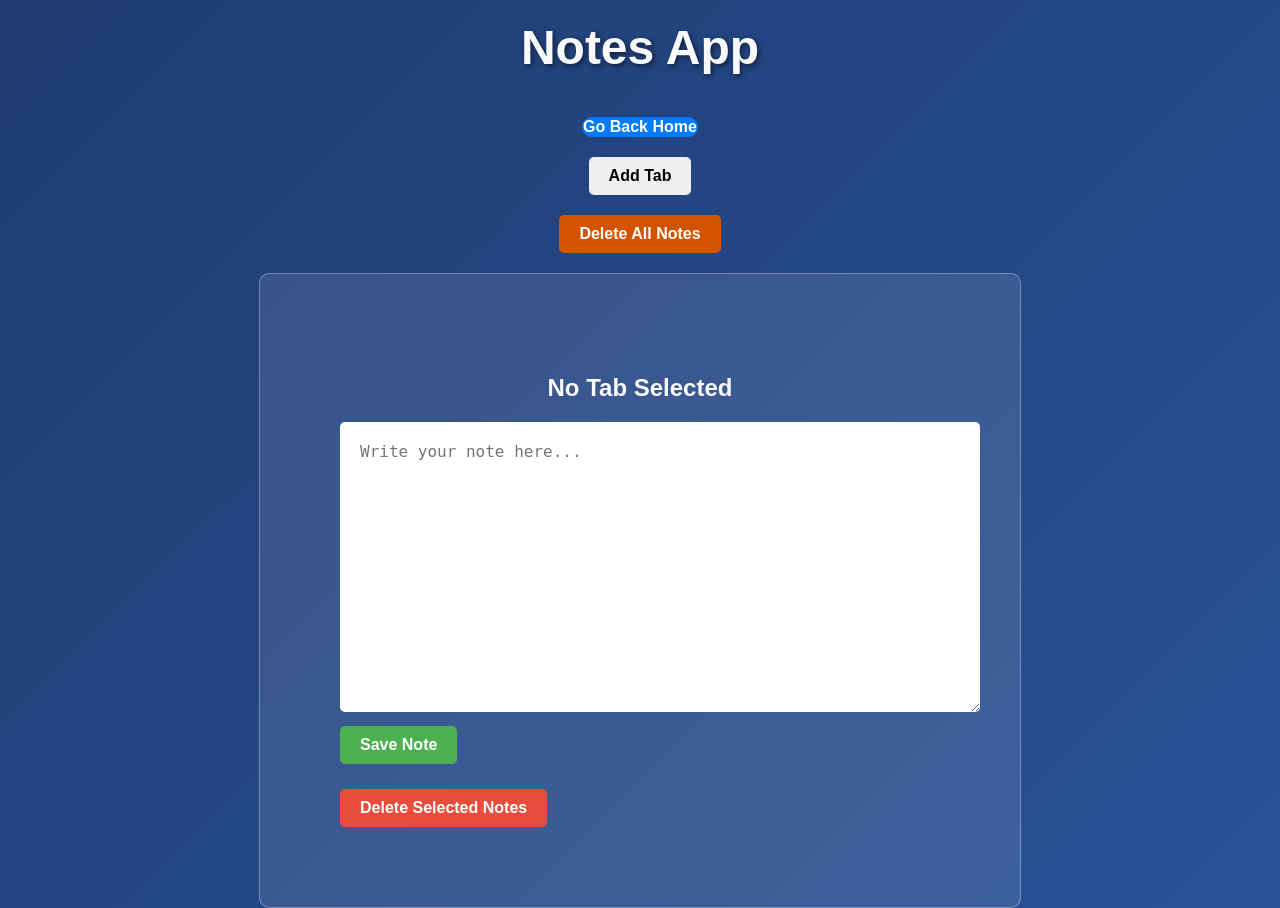
After one commit to moesaifan99/table_seats, a Flask app: page /notes in a window 1280 px wide. The commit adds this page. Run offline with Flask 3, Linux system fonts and the light colour scheme.

Commit message:
added new feature!

```diff
--- a/app.py
+++ b/app.py
@@ -168,6 +168,10 @@ def clear_updates():
 def tables():
     return render_template('tables.html')
 
+@app.route('/notes')
+def notes():
+    return render_template('notes.html')
+
 @app.route('/load_moes_guests', methods=['GET'])
 def load_moes_guests():
     try:
--- a/templates/index.html
+++ b/templates/index.html
@@ -101,6 +101,9 @@
         <button onclick="window.location.href='/tables'" style="padding: 10px 20px; background-color: #007bff; color: white; border: none; border-radius: 5px; cursor: pointer;">
             Go to Tables
         </button>
+        <button onclick="window.location.href='/notes'" style="padding: 10px 20px; background-color: #007bff; color: white; border: none; border-radius: 5px; cursor: pointer;">
+            Notes
+        </button>
     </div>
 
     <div class="flex-container">
--- /dev/null
+++ b/templates/notes.html
@@ -0,0 +1,282 @@
+<!DOCTYPE html>
+<html lang="en">
+<head>
+    <meta charset="UTF-8">
+    <meta name="viewport" content="width=device-width, initial-scale=1.0">
+    <title>Notes App</title>
+    <style>
+        body {
+            margin: 0;
+            padding: 0;
+            font-family: 'Arial', sans-serif;
+            background: linear-gradient(135deg, #1e3c72, #2a5298);
+            color: #fff;
+            display: flex;
+            flex-direction: column;
+            align-items: center;
+            justify-content: flex-start;
+            min-height: 100vh;
+        }
+
+        h1 {
+            font-size: 3rem;
+            margin-top: 20px;
+            color: #f8f9fa;
+            text-shadow: 2px 2px 5px rgba(0, 0, 0, 0.5);
+        }
+
+        .tabs-container {
+            margin-top: 10px;
+            display: flex;
+            gap: 10px;
+        }
+
+        .tab {
+            padding: 10px 20px;
+            background: rgba(255, 255, 255, 0.1);
+            border: 1px solid rgba(255, 255, 255, 0.3);
+            border-radius: 5px;
+            cursor: pointer;
+            transition: all 0.3s ease;
+        }
+
+        .tab.active {
+            background: #ff7e5f;
+            color: #fff;
+            border-color: #ff7e5f;
+        }
+
+        .notes-container {
+            margin-top: 20px;
+            width: 90%;
+            max-width: 600px;
+            background: rgba(255, 255, 255, 0.1);
+            padding: 80px;
+            border-radius: 10px;
+            border: 1px solid rgba(255, 255, 255, 0.3);
+        }
+
+        textarea {
+            width: 100%;
+            height: 250px;
+            padding: 20px;
+            font-size: 1rem;
+            border-radius: 5px;
+            border: none;
+            outline: none;
+        }
+
+
+        button {
+            margin-top: 10px;
+            padding: 10px 20px;
+            font-size: 1rem;
+            font-weight: bold;
+            border: none;
+            border-radius: 5px;
+            cursor: pointer;
+            transition: all 0.3s ease;
+        }
+
+        #save-note-btn {
+            background: #4caf50;
+            color: white;
+        }
+
+        #delete-notes-btn {
+            background: #e74c3c;
+            color: white;
+        }
+
+        #delete-all-btn {
+            background: #d35400;
+            color: white;
+            margin-top: 20px;
+        }
+
+        .note-item {
+            display: flex;
+            align-items: center;
+            margin: 10px 0;
+        }
+
+        .note-checkbox {
+            margin-right: 10px;
+            transform: scale(1.2);
+        }
+
+        .notes-list {
+            margin-top: 15px;
+            max-height: 200px;
+            overflow-y: auto;
+        }
+    </style>
+</head>
+<body>
+    <h1>Notes App</h1>
+    <button onclick="window.location.href='/'" style="padding: 1px 1px; background-color: #007bff; color: white; border: none; border-radius: 15px; cursor: pointer;">
+        Go Back Home
+    </button>
+    <div class="tabs-container" id="tabs-container"></div>
+    <button id="add-tab-btn">Add Tab</button>
+    <button id="delete-all-btn" onclick="deleteAllNotes()">Delete All Notes</button>
+    <div class="notes-container">
+        <h2 id="current-tab-name" style="text-align: center; color: #f8f9fa;">No Tab Selected</h2>
+        <textarea id="note-area" placeholder="Write your note here..."></textarea>
+        <button id="save-note-btn" onclick="saveNote()">Save Note</button>
+        <div class="notes-list" id="notes-container"></div>
+        <button id="delete-notes-btn" onclick="deleteSelectedNotes()">Delete Selected Notes</button>
+    </div>
+
+    <script>
+        let currentTab = null;
+        const tabPasswords = JSON.parse(localStorage.getItem('tabPasswords')) || {}; // Store tab passwords
+
+        function init() {
+            loadTabs();
+        }
+
+        function loadTabs() {
+            const tabsContainer = document.getElementById('tabs-container');
+            const tabs = JSON.parse(localStorage.getItem('tabs')) || [];
+            tabsContainer.innerHTML = '';
+            tabs.forEach(tabName => {
+                const tab = document.createElement('div');
+                tab.className = 'tab';
+                tab.textContent = tabName;
+                tab.onclick = () => switchTab(tabName);
+                if (tabName === currentTab) tab.classList.add('active');
+                tabsContainer.appendChild(tab);
+            });
+        }
+
+        function addTab() {
+            const tabName = prompt("Enter a new tab name:");
+            if (!tabName) return;
+
+            const password = prompt("Set a password for this tab:");
+            if (!password) {
+                alert("A password is required!");
+                return;
+            }
+
+            const tabs = JSON.parse(localStorage.getItem('tabs')) || [];
+            if (tabs.includes(tabName)) {
+                alert("Tab already exists!");
+                return;
+            }
+
+            tabs.push(tabName);
+            tabPasswords[tabName] = password;
+            localStorage.setItem('tabs', JSON.stringify(tabs));
+            localStorage.setItem('tabPasswords', JSON.stringify(tabPasswords));
+            loadTabs();
+        }
+
+        function switchTab(tabName) {
+            const enteredPassword = prompt(`Enter the password for ${tabName}:`);
+            const savedPassword = tabPasswords[tabName];
+
+            if (enteredPassword === savedPassword) {
+                currentTab = tabName;
+                loadTabs();
+                displayNotes();
+
+                // Update the header in the notes container
+                const currentTabNameElement = document.getElementById('current-tab-name');
+                currentTabNameElement.textContent = `Current Tab: ${tabName}`;
+            } else {
+                alert("Incorrect password!");
+                currentTab = null;
+                loadTabs();
+                displayNotes();
+
+                // Reset the header in the notes container
+                const currentTabNameElement = document.getElementById('current-tab-name');
+                currentTabNameElement.textContent = "No Tab Selected";
+            }
+        }
+
+        function saveNote() {
+            if (!currentTab) {
+                alert("Please select a tab first!");
+                return;
+            }
+            const noteArea = document.getElementById('note-area');
+            const noteContent = noteArea.value.trim();
+            if (!noteContent) {
+                alert("Cannot save an empty note!");
+                return;
+            }
+
+            const timestamp = new Date().toLocaleString();
+            const savedNotes = JSON.parse(localStorage.getItem(`note-${currentTab}`)) || [];
+            savedNotes.push(`[${timestamp}] ${noteContent}`);
+            localStorage.setItem(`note-${currentTab}`, JSON.stringify(savedNotes));
+
+            noteArea.value = '';
+            displayNotes();
+        }
+
+        function displayNotes() {
+            if (!currentTab) {
+                document.getElementById('notes-container').innerHTML = '';
+                return;
+            }
+
+            const savedNotes = JSON.parse(localStorage.getItem(`note-${currentTab}`)) || [];
+            const notesContainer = document.getElementById('notes-container');
+            notesContainer.innerHTML = '';
+
+            savedNotes.forEach((note, index) => {
+                const noteItem = document.createElement('div');
+                noteItem.className = 'note-item';
+
+                const checkbox = document.createElement('input');
+                checkbox.type = 'checkbox';
+                checkbox.className = 'note-checkbox';
+                checkbox.value = index;
+
+                const noteText = document.createElement('span');
+                noteText.textContent = note;
+
+                noteItem.appendChild(checkbox);
+                noteItem.appendChild(noteText);
+                notesContainer.appendChild(noteItem);
+            });
+        }
+
+        function deleteSelectedNotes() {
+            if (!currentTab) {
+                alert("Please select a tab first!");
+                return;
+            }
+
+            const savedNotes = JSON.parse(localStorage.getItem(`note-${currentTab}`)) || [];
+            const checkboxes = document.querySelectorAll('.note-checkbox:checked');
+            const selectedIndexes = Array.from(checkboxes).map(checkbox => parseInt(checkbox.value));
+
+            const updatedNotes = savedNotes.filter((_, index) => !selectedIndexes.includes(index));
+            localStorage.setItem(`note-${currentTab}`, JSON.stringify(updatedNotes));
+            displayNotes();
+        }
+
+        function deleteAllNotes() {
+            if (confirm("Are you sure you want to delete all notes for all tabs?")) {
+                localStorage.clear();
+                currentTab = null;
+                loadTabs();
+                displayNotes();
+
+                // Reset the header in the notes container
+                const currentTabNameElement = document.getElementById('current-tab-name');
+                currentTabNameElement.textContent = "No Tab Selected";
+            }
+        }
+
+        document.getElementById('add-tab-btn').onclick = addTab;
+        init();
+
+    </script>
+</body>
+</html>
```
